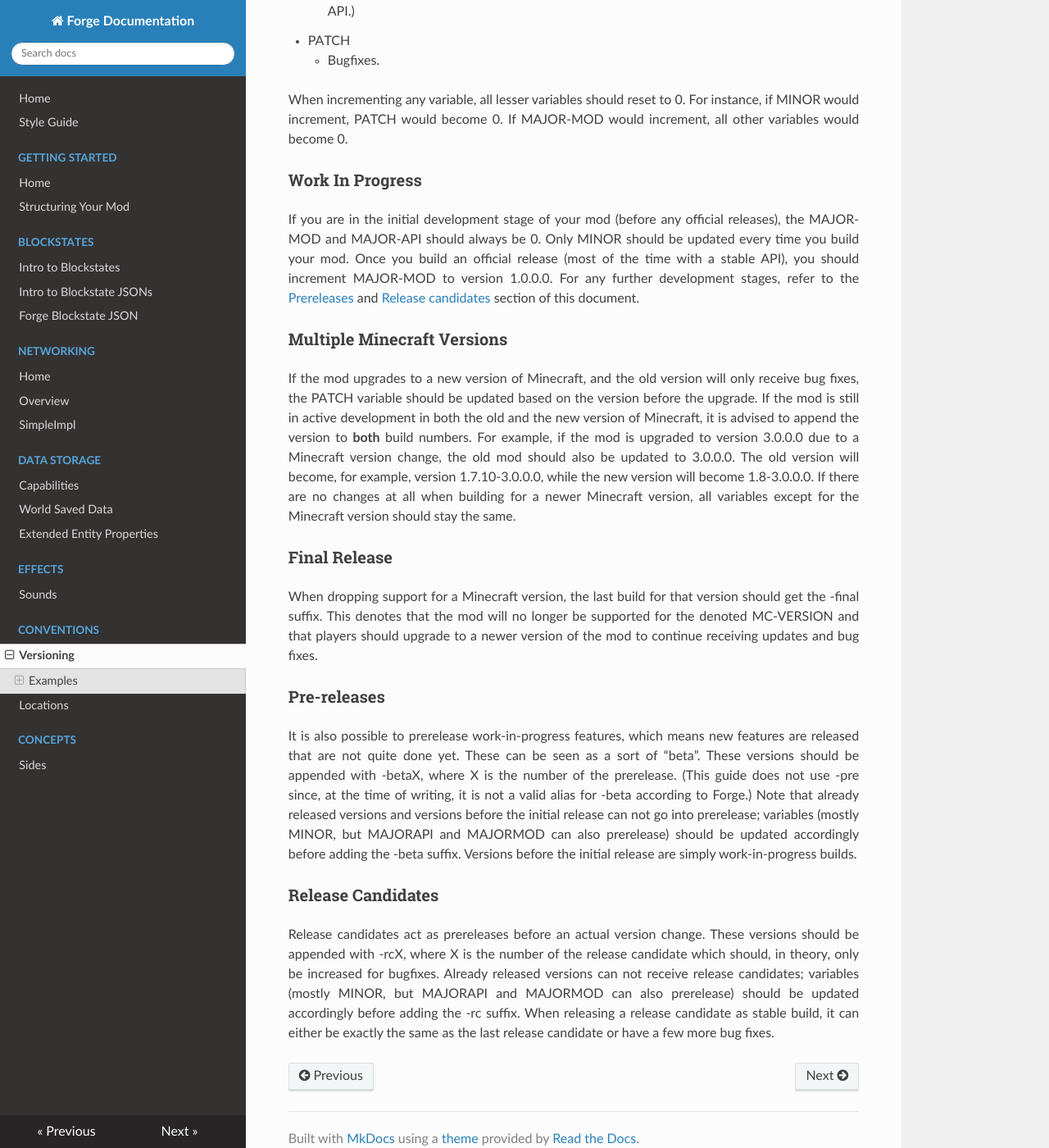
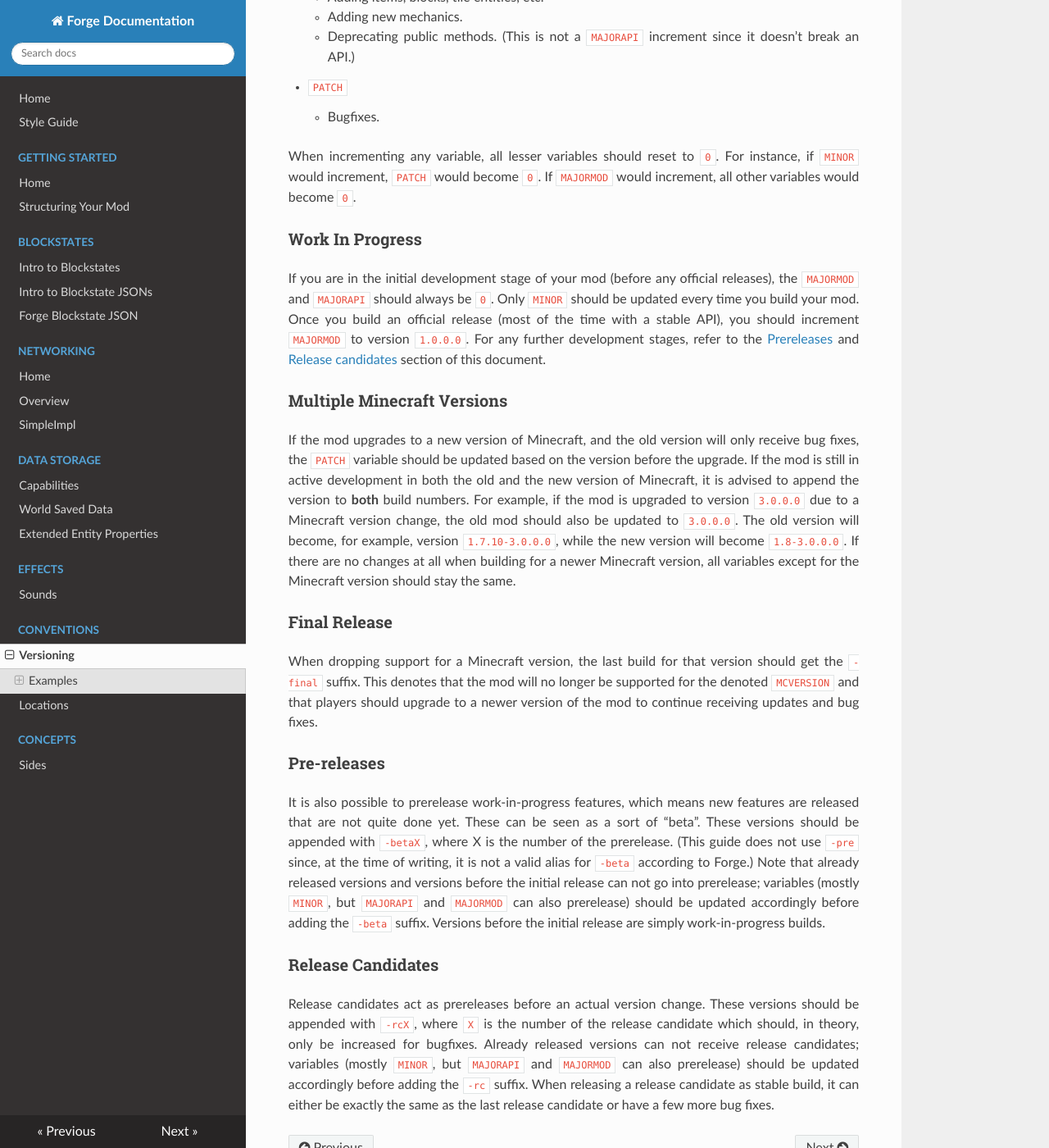
Before and after one commit to MinecraftForge/Documentation, an MkDocs documentation site: the page built from docs/conventions/versioning.md, in a window 1280 px wide and 1400 px high, scrolled down 754 px. Shown: the whole window at 82% size. Built offline with MkDocs 1.6.1, drawn with Linux system fonts in a browser that asks for light colours; nearby versions of some CDN libraries; old or Windows-style settings are respelled for this version of MkDocs; some of the changed text lies outside the part shown.

Commit message:
Unify styling of "Versioning" article and add code tags where appropriate

```diff
--- a/docs/conventions/versioning.md
+++ b/docs/conventions/versioning.md
@@ -1,48 +1,48 @@
 Versioning
 ==========
 
-In general projects, [Semantic Versioning](http://semver.org/) is often used (which has the format MAJOR.MINOR.PATCH). However, in the case of modding it may be more beneficial to use the format MCVERSION-MAJORMOD.MAJORAPI.MINOR.PATCH, to be able to differentiate between world-breaking and API-breaking changes of a mod.
+In general projects, [Semantic Versioning](http://semver.org/) is often used (which has the format `MAJOR.MINOR.PATCH`). However, in the case of modding it may be more beneficial to use the format `MCVERSION-MAJORMOD.MAJORAPI.MINOR.PATCH`, to be able to differentiate between world-breaking and API-breaking changes of a mod.
 
 Examples
 --------
 
 Here is a (most likely incomplete) list of things that increment the various variables.
 
-* MCVERSION
+* `MCVERSION`
 	* Always matches the Minecraft version the mod is for.
-* MAJORMOD
+* `MAJORMOD`
 	* Removing items, blocks, tile entities, etc.
 	* Changing or removing previously existing mechanics.
 	* Updating to a new Minecraft version.
-* MAJORAPI
+* `MAJORAPI`
 	* Changing the order or variables of enums.
 	* Changing return types of methods.
 	* Removing public methods altogether.
-* MINOR
+* `MINOR`
 	* Adding items, blocks, tile entities, etc.
 	* Adding new mechanics.
-	* Deprecating public methods. (This is not a MAJOR-API increment since it doesn't break an API.)
-* PATCH
+	* Deprecating public methods. (This is not a `MAJORAPI` increment since it doesn't break an API.)
+* `PATCH`
 	* Bugfixes.
 
-When incrementing any variable, all lesser variables should reset to 0. For instance, if MINOR would increment, PATCH would become 0. If MAJOR-MOD would increment, all other variables would become 0.
+When incrementing any variable, all lesser variables should reset to `0`. For instance, if `MINOR` would increment, `PATCH` would become `0`. If `MAJORMOD` would increment, all other variables would become `0`.
 
 ### Work In Progress
 
-If you are in the initial development stage of your mod (before any official releases), the MAJOR-MOD and MAJOR-API should always be 0. Only MINOR should be updated every time you build your mod. Once you build an official release (most of the time with a stable API), you should increment MAJOR-MOD to version 1.0.0.0. For any further development stages, refer to the [Prereleases](#prereleases) and [Release candidates](#release-candidates) section of this document.
+If you are in the initial development stage of your mod (before any official releases), the `MAJORMOD` and `MAJORAPI` should always be `0`. Only `MINOR` should be updated every time you build your mod. Once you build an official release (most of the time with a stable API), you should increment `MAJORMOD` to version `1.0.0.0`. For any further development stages, refer to the [Prereleases](#prereleases) and [Release candidates](#release-candidates) section of this document.
 
 ### Multiple Minecraft Versions
 
-If the mod upgrades to a new version of Minecraft, and the old version will only receive bug fixes, the PATCH variable should be updated based on the version before the upgrade. If the mod is still in active development in both the old and the new version of Minecraft, it is advised to append the version to **both** build numbers. For example, if the mod is upgraded to version 3.0.0.0 due to a Minecraft version change, the old mod should also be updated to 3.0.0.0. The old version will become, for example, version 1.7.10-3.0.0.0, while the new version will become 1.8-3.0.0.0. If there are no changes at all when building for a newer Minecraft version, all variables except for the Minecraft version should stay the same.
+If the mod upgrades to a new version of Minecraft, and the old version will only receive bug fixes, the `PATCH` variable should be updated based on the version before the upgrade. If the mod is still in active development in both the old and the new version of Minecraft, it is advised to append the version to **both** build numbers. For example, if the mod is upgraded to version `3.0.0.0` due to a Minecraft version change, the old mod should also be updated to `3.0.0.0`. The old version will become, for example, version `1.7.10-3.0.0.0`, while the new version will become `1.8-3.0.0.0`. If there are no changes at all when building for a newer Minecraft version, all variables except for the Minecraft version should stay the same.
 
 ### Final Release
 
-When dropping support for a Minecraft version, the last build for that version should get the -final suffix. This denotes that the mod will no longer be supported for the denoted MC-VERSION and that players should upgrade to a newer version of the mod to continue receiving updates and bug fixes.
+When dropping support for a Minecraft version, the last build for that version should get the `-final` suffix. This denotes that the mod will no longer be supported for the denoted `MCVERSION` and that players should upgrade to a newer version of the mod to continue receiving updates and bug fixes.
 
 ### Pre-releases
 
-It is also possible to prerelease work-in-progress features, which means new features are released that are not quite done yet. These can be seen as a sort of "beta". These versions should be appended with -betaX, where X is the number of the prerelease. (This guide does not use -pre since, at the time of writing, it is not a valid alias for -beta according to Forge.) Note that already released versions and versions before the initial release can not go into prerelease; variables (mostly MINOR, but MAJORAPI and MAJORMOD can also prerelease) should be updated accordingly before adding the -beta suffix. Versions before the initial release are simply work-in-progress builds.
+It is also possible to prerelease work-in-progress features, which means new features are released that are not quite done yet. These can be seen as a sort of "beta". These versions should be appended with `-betaX`, where X is the number of the prerelease. (This guide does not use `-pre` since, at the time of writing, it is not a valid alias for `-beta` according to Forge.) Note that already released versions and versions before the initial release can not go into prerelease; variables (mostly `MINOR`, but `MAJORAPI` and `MAJORMOD` can also prerelease) should be updated accordingly before adding the `-beta` suffix. Versions before the initial release are simply work-in-progress builds.
 
 ### Release Candidates
 
-Release candidates act as prereleases before an actual version change. These versions should be appended with -rcX, where X is the number of the release candidate which should, in theory, only be increased for bugfixes. Already released versions can not receive release candidates; variables (mostly MINOR, but MAJORAPI and MAJORMOD can also prerelease)  should be updated accordingly before adding the -rc suffix. When releasing a release candidate as stable build, it can either be exactly the same as the last release candidate or have a few more bug fixes.
+Release candidates act as prereleases before an actual version change. These versions should be appended with `-rcX`, where `X` is the number of the release candidate which should, in theory, only be increased for bugfixes. Already released versions can not receive release candidates; variables (mostly `MINOR`, but `MAJORAPI` and `MAJORMOD` can also prerelease)  should be updated accordingly before adding the `-rc` suffix. When releasing a release candidate as stable build, it can either be exactly the same as the last release candidate or have a few more bug fixes.
```
